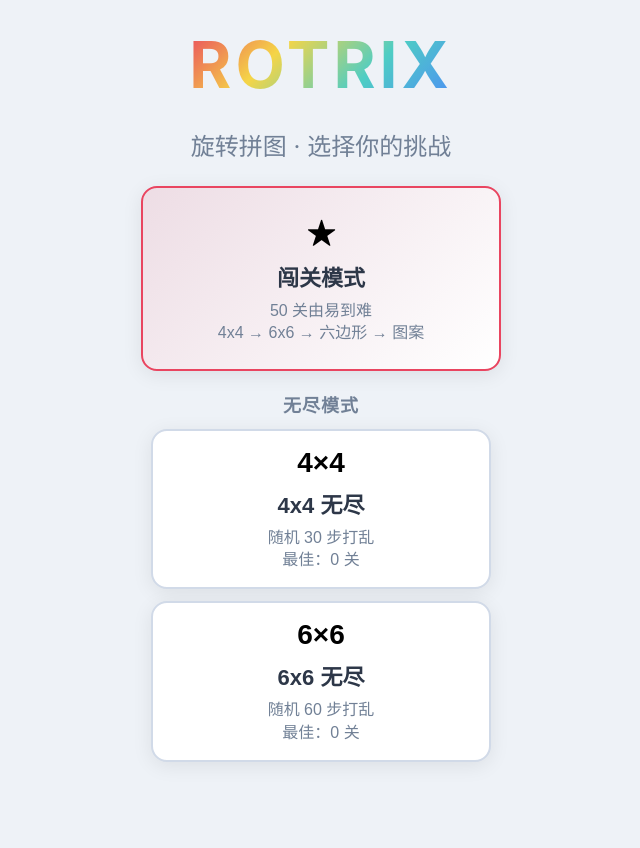
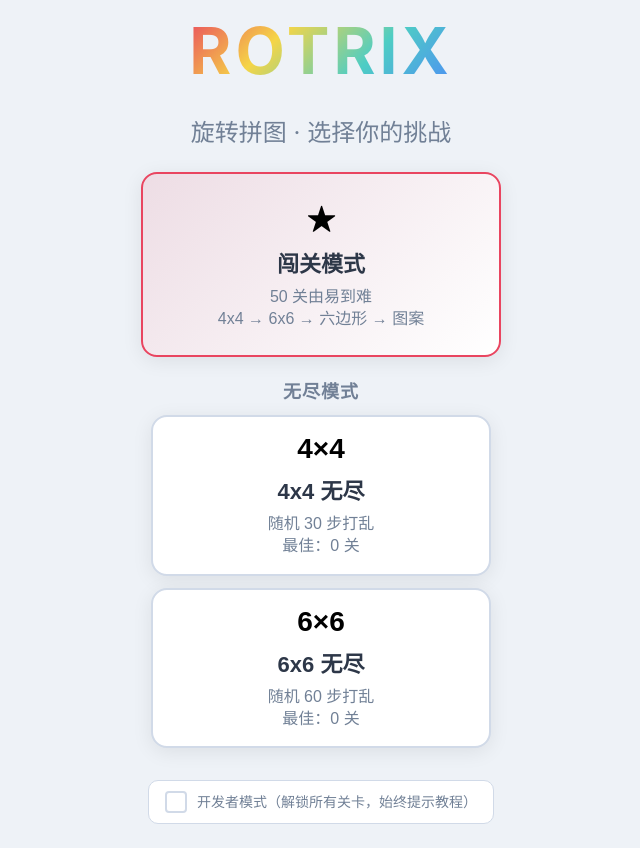
Before and after one commit to falling-leaf/rotrix, a React (Vite) app: page / in a window 1280 px wide. Shown: the whole page, without its empty margins (319-959 px from the left). Before the commit the page ends 800 px from the top, so only its background shows below. Built offline with nearby package versions, Linux system fonts and the light colour scheme.

Commit message:
v0.5.1: 开发者模式(解锁所有关卡/始终提示教程) + CCW旋转动画scale修复(Math.abs防除以零) + 选关页5列网格放大

```diff
--- a/package.json
+++ b/package.json
@@ -1,7 +1,7 @@
 {
   "name": "rotrix",
   "private": true,
-  "version": "0.5.0",
+  "version": "0.5.1",
   "type": "module",
   "description": "Rotrix - A rotation-based H5 puzzle game",
   "scripts": {
--- a/src/App.tsx
+++ b/src/App.tsx
@@ -32,6 +32,8 @@ export function App() {
   const { completed, markCompleted } = useProgress();
   // v0.5.0：新手教程询问弹窗
   const [showTutorialPrompt, setShowTutorialPrompt] = useState(false);
+  // v0.5.1：开发者模式——调试用，最终版本删除
+  const [developerMode, setDeveloperMode] = useState(false);
 
   // 进入初始界面时读取无尽模式历史最佳
   useEffect(() => {
@@ -46,11 +48,12 @@ export function App() {
   }, [view]);
 
   // v0.5.0：选关回调——首次选第 1 关时弹窗询问是否需要教程
+  // v0.5.1：开发者模式下始终弹窗询问教程
   const handleSelectLevel = useCallback((levelId: number) => {
     if (levelId === 1) {
       try {
         const asked = localStorage.getItem(LS_TUTORIAL_ASKED);
-        if (!asked) {
+        if (!asked || developerMode) {
           setShowTutorialPrompt(true);
           return;
         }
@@ -59,7 +62,7 @@ export function App() {
       }
     }
     setView({ mode: 'playing', levelId });
-  }, []);
+  }, [developerMode]);
 
   // v0.5.0：教程询问弹窗——是
   const handleTutorialYes = useCallback(() => {
@@ -90,6 +93,8 @@ export function App() {
         bestScore6x6={best6x6}
         onStart={() => setView({ mode: 'levelSelect' })}
         onEndless={(kind) => setView({ mode: 'endless', kind })}
+        developerMode={developerMode}
+        onToggleDeveloperMode={() => setDeveloperMode((d) => !d)}
       />
     );
   }
@@ -101,6 +106,7 @@ export function App() {
           completed={completed}
           onSelect={handleSelectLevel}
           onBack={() => setView({ mode: 'start' })}
+          developerMode={developerMode}
         />
         {showTutorialPrompt && (
           <div className="win-overlay" onClick={() => {}}>
--- a/src/components/BoardView.tsx
+++ b/src/components/BoardView.tsx
@@ -321,10 +321,12 @@ function BoardViewInner({
   }, [swapOverlay]);
 
   // 计算旋转中保持不出格的缩放因子
-  // 旋转 θ 的正方形，外接矩形边长 = side*(cosθ + sinθ)
-  // 令外接矩形 = 原边界框，则 scale = 1 / (cosθ + sinθ)
+  // 旋转 θ 的正方形，外接矩形边长 = side*(|cosθ| + |sinθ|)
+  // 令外接矩形 = 原边界框，则 scale = 1 / (|cosθ| + |sinθ|)
+  // v0.5.1：加 Math.abs 支持 CCW 负角度——sin(-θ) 为负时 cosθ+sinθ 在 -45° 处为零（除以零），
+  // 导致 CCW 动画 scale 先膨胀到无穷再变负，视觉上表现为"实际是顺时针旋转"。
   const rad = (angle * Math.PI) / 180;
-  const scale = 1 / (Math.cos(rad) + Math.sin(rad));
+  const scale = 1 / (Math.abs(Math.cos(rad)) + Math.abs(Math.sin(rad)));
 
   return (
     <div className={`board-wrapper ${preview ? 'preview' : ''}`}>
--- a/src/components/LevelSelectScreen.tsx
+++ b/src/components/LevelSelectScreen.tsx
@@ -7,6 +7,8 @@ interface LevelSelectScreenProps {
   onSelect: (levelId: number) => void;
   /** 返回主菜单 */
   onBack: () => void;
+  /** v0.5.1：开发者模式——所有关卡均解锁 */
+  developerMode: boolean;
 }
 
 /** 关卡显示顺序：1-40, 50（第 0 关教程不在此列表，由弹窗触发） */
@@ -20,7 +22,7 @@ const DISPLAY_IDS = [
  * 50 个关卡格子（含第 0 关新手教程），逐关解锁。
  * 已通关显示绿色对勾，未解锁显示锁图标。
  */
-export function LevelSelectScreen({ completed, onSelect, onBack }: LevelSelectScreenProps) {
+export function LevelSelectScreen({ completed, onSelect, onBack, developerMode }: LevelSelectScreenProps) {
   return (
     <div className="app level-select-app">
       <div className="level-select-header">
@@ -33,7 +35,7 @@ export function LevelSelectScreen({ completed, onSelect, onBack }: LevelSelectSc
 
       <div className="level-grid">
         {DISPLAY_IDS.map((id) => {
-          const unlocked = isLevelUnlocked(id, completed);
+          const unlocked = isLevelUnlocked(id, completed, developerMode);
           const cleared = completed.has(id);
           return (
             <button
--- a/src/components/StartScreen.tsx
+++ b/src/components/StartScreen.tsx
@@ -6,9 +6,12 @@ interface StartScreenProps {
   /** 无尽模式历史最高通关数 */
   bestScore4x4: number;
   bestScore6x6: number;
+  /** v0.5.1：开发者模式——所有关卡解锁，始终提示新手教程 */
+  developerMode: boolean;
+  onToggleDeveloperMode: () => void;
 }
 
-export function StartScreen({ onStart, onEndless, bestScore4x4, bestScore6x6 }: StartScreenProps) {
+export function StartScreen({ onStart, onEndless, bestScore4x4, bestScore6x6, developerMode, onToggleDeveloperMode }: StartScreenProps) {
   return (
     <div className="start-screen">
       <div className="start-logo">ROTRIX</div>
@@ -35,6 +38,14 @@ export function StartScreen({ onStart, onEndless, bestScore4x4, bestScore6x6 }:
           </button>
         </div>
       </div>
+
+      {/* v0.5.1：开发者模式开关——调试用，最终版本删除 */}
+      <div className="dev-mode-toggle" onClick={onToggleDeveloperMode}>
+        <div className={`dev-mode-checkbox ${developerMode ? 'checked' : ''}`}>
+          {developerMode && <span className="dev-mode-checkmark">✓</span>}
+        </div>
+        <span className="dev-mode-label">开发者模式（解锁所有关卡，始终提示教程）</span>
+      </div>
     </div>
   );
 }
--- a/src/hooks/useProgress.ts
+++ b/src/hooks/useProgress.ts
@@ -29,7 +29,9 @@ function saveCompleted(set: Set<number>): void {
 }
 
 /** 第 n 关是否解锁（可玩） */
-export function isLevelUnlocked(levelId: number, completed: Set<number>): boolean {
+export function isLevelUnlocked(levelId: number, completed: Set<number>, developerMode = false): boolean {
+  // v0.5.1：开发者模式——所有关卡均解锁
+  if (developerMode) return true;
   // 第 1 关始终解锁
   if (levelId === 1) return true;
   // 第 0 关（新手教程）：通关第 1 关后解锁，可供回顾
--- a/src/index.css
+++ b/src/index.css
@@ -1306,9 +1306,9 @@ button, .knob, .level-chip, .btn {
 /* 关卡网格——自适应列数 */
 .level-grid {
   display: grid;
-  grid-template-columns: repeat(auto-fill, minmax(72px, 1fr));
+  grid-template-columns: repeat(5, 1fr);
   gap: 12px;
-  max-width: 720px;
+  max-width: 1200px;
   margin: 0 auto;
   padding: 0 8px;
 }
@@ -1353,16 +1353,16 @@ button, .knob, .level-chip, .btn {
 }
 
 .level-cell-num {
-  font-size: 28px;
+  font-size: 40px;
   font-weight: 700;
   color: var(--text);
 }
 
 .level-cell-check {
   position: absolute;
-  top: 4px;
-  right: 6px;
-  font-size: 16px;
+  top: 6px;
+  right: 8px;
+  font-size: 22px;
   color: var(--color-green);
   font-weight: bold;
 }
@@ -1376,7 +1376,7 @@ button, .knob, .level-chip, .btn {
 }
 
 .level-cell-lock {
-  font-size: 24px;
+  font-size: 32px;
   opacity: 0.6;
 }
 
@@ -1417,17 +1417,17 @@ button, .knob, .level-chip, .btn {
     font-size: 16px;
   }
   .level-grid {
-    grid-template-columns: repeat(auto-fill, minmax(60px, 1fr));
+    grid-template-columns: repeat(5, 1fr);
     gap: 8px;
   }
   .level-cell-num {
-    font-size: 22px;
+    font-size: 28px;
   }
   .level-cell-check {
-    font-size: 13px;
+    font-size: 16px;
   }
   .level-cell-lock {
-    font-size: 20px;
+    font-size: 24px;
   }
   .game-level-label {
     font-size: 18px;
@@ -1436,10 +1436,55 @@ button, .knob, .level-chip, .btn {
 
 @media (max-width: 420px) {
   .level-grid {
-    grid-template-columns: repeat(auto-fill, minmax(52px, 1fr));
+    grid-template-columns: repeat(5, 1fr);
     gap: 6px;
   }
   .level-cell-num {
-    font-size: 20px;
+    font-size: 24px;
   }
 }
+
+/* v0.5.1：开发者模式开关 */
+.dev-mode-toggle {
+  display: flex;
+  align-items: center;
+  gap: 10px;
+  padding: 10px 16px;
+  margin-top: 8px;
+  cursor: pointer;
+  border-radius: 10px;
+  background: var(--panel);
+  border: 1px solid var(--grid-line);
+  transition: all 0.2s;
+  user-select: none;
+  touch-action: manipulation;
+}
+.dev-mode-toggle:hover {
+  border-color: var(--accent);
+}
+.dev-mode-checkbox {
+  width: 22px;
+  height: 22px;
+  border-radius: 4px;
+  border: 2px solid var(--grid-line);
+  display: flex;
+  align-items: center;
+  justify-content: center;
+  flex-shrink: 0;
+  transition: all 0.2s;
+}
+.dev-mode-checkbox.checked {
+  background: var(--accent);
+  border-color: var(--accent);
+}
+.dev-mode-checkmark {
+  color: #fff;
+  font-size: 14px;
+  font-weight: 700;
+  line-height: 1;
+}
+.dev-mode-label {
+  font-size: 14px;
+  color: var(--text-dim);
+  line-height: 1.3;
+}
```
